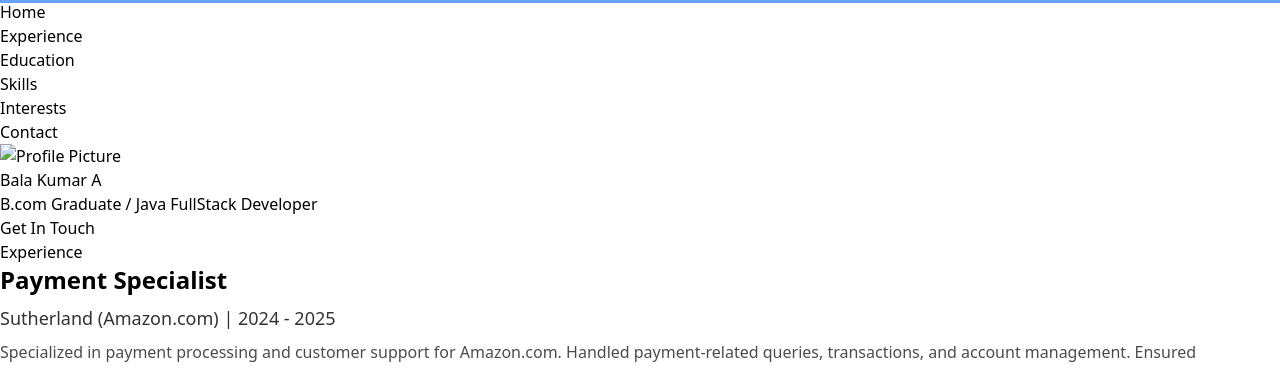
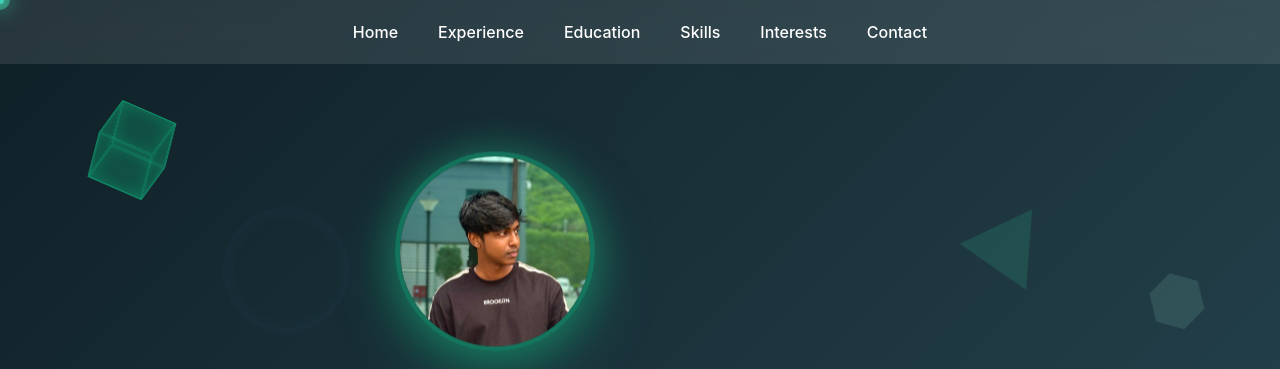
Before and after one commit to BalaAshok3673/Front-end, a plain HTML site: page index.html in a window 1280 px wide. Shown: the top 369 px of the page. Drawn offline with nearby package versions, Linux system fonts and the light colour scheme; the site is published under a folder, as on GitHub Pages, so addresses that start at the root find nothing.

Commit message:
Fix CSS/JS/image paths for GitHub Pages

```diff
--- a/index.html
+++ b/index.html
@@ -5,8 +5,8 @@
     <meta name="viewport" content="width=device-width, initial-scale=1.0">
     <title>Portfolio - Bala Kumar</title>
     <link href="https://cdnjs.cloudflare.com/ajax/libs/tailwindcss/2.2.19/tailwind.min.css" rel="stylesheet">
-    <link rel="stylesheet" href="/Style/style.css">
-    <script src="/script.js" defer></script>
+    <link rel="stylesheet" href="Style/style.css">
+    <script src="script.js" defer></script>
 </head>
 <body>
     <div class="bg-animation">
@@ -61,7 +61,7 @@
 
     <section id="home" class="hero">
         <div class="hero-content">
-            <img src="/Style/IMG_0148.jpeg" alt="Profile Picture" class="profile-img">
+            <img src="Style/IMG_0148.jpeg" alt="Profile Picture" class="profile-img">
             <h1>Bala Kumar A</h1>
             <p>B.com Graduate / Java FullStack Developer</p>
             <a href="#contact" class="btn">Get In Touch</a>
```
